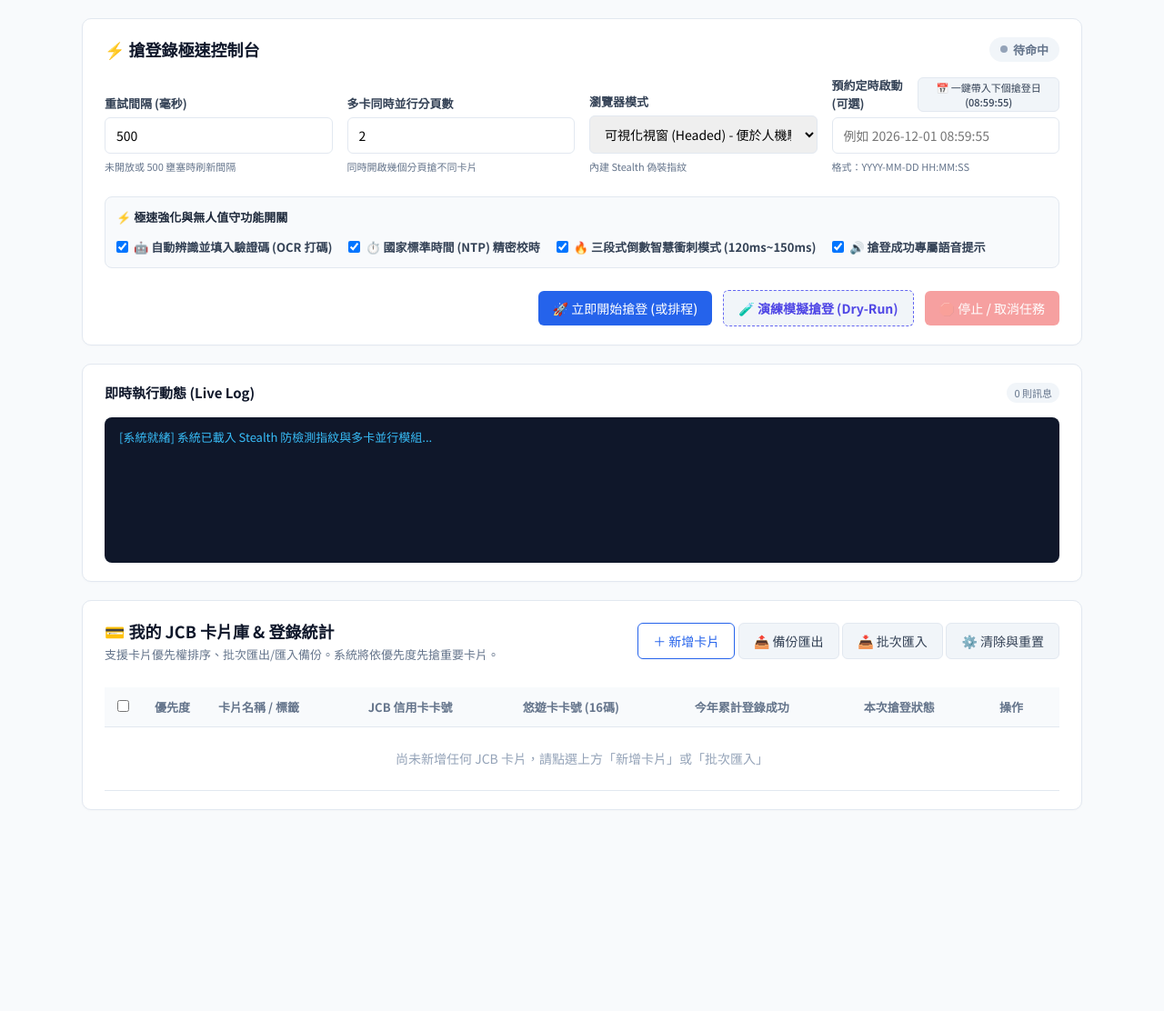
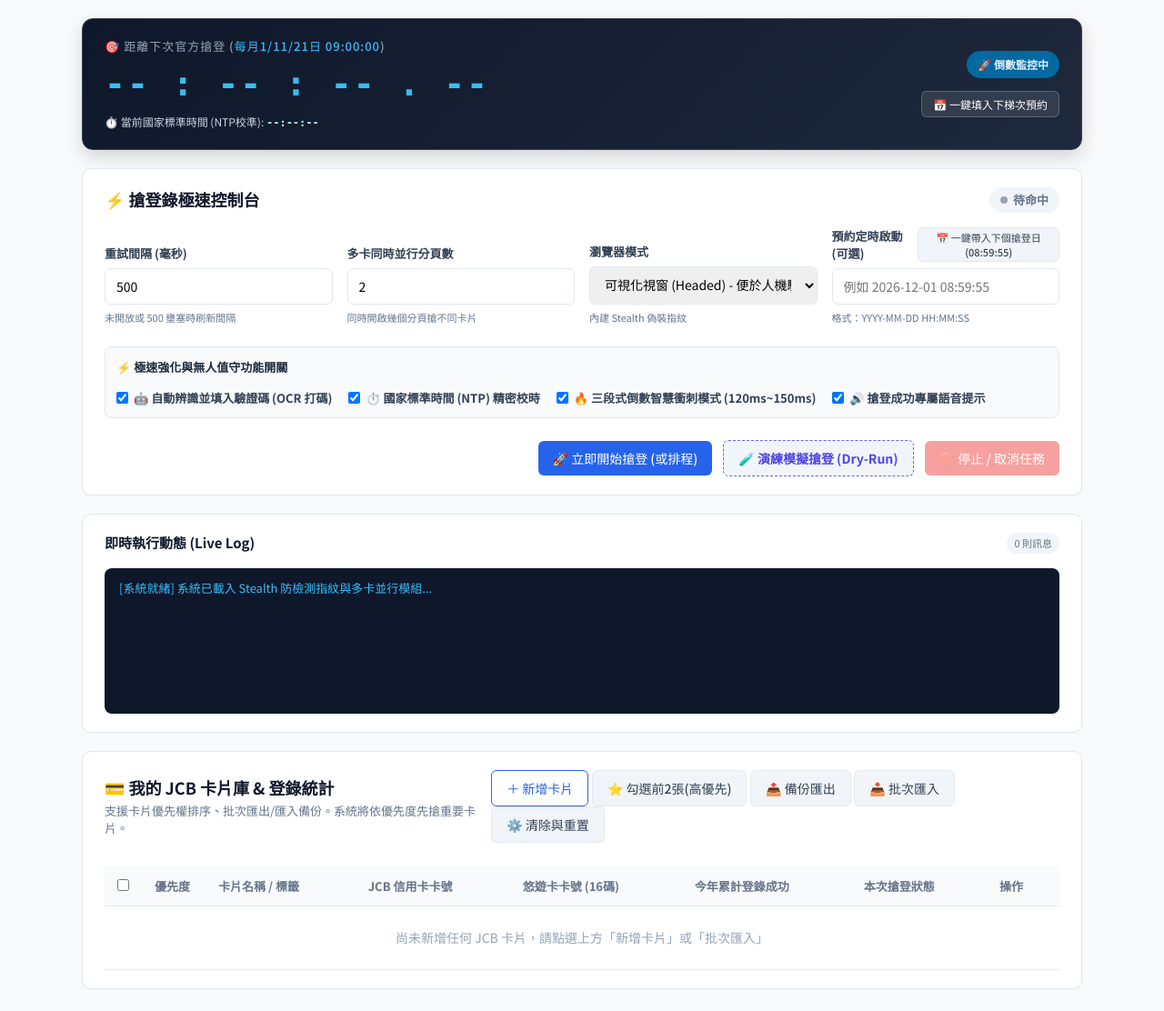
Before and after one commit to jmscyc/jcb-fastlogin-cloudrun, a FastAPI app: page / in a window 1280 px wide. Shown: the part 166-1278 px from the top of the page at 91% size. Before the commit the page ends 1057 px from the top, so only its background shows below. Run offline with FastAPI, Linux system fonts and the light colour scheme; data that the repository does not hold is empty.

Commit message:
feat: sync templates/index.html with HUD countdown, dual portal, proxy and lightbox enhancements

```diff
--- a/templates/index.html
+++ b/templates/index.html
@@ -24,6 +24,33 @@
                 <button class="btn-secondary" onclick="window.open('https://ezweb.easycard.com.tw/Event01/JCBMainServlet', '_blank')">開啟官方活動頁 ↗</button>
             </div>
         </header>
+
+        <!-- 頂部即時倒數與精準時鐘 HUD (大螢幕儀表) -->
+        <section class="card-panel countdown-hud-section" style="background: linear-gradient(135deg, #0f172a 0%, #1e293b 100%); color: #fff; padding: 20px 24px; border-radius: 12px; box-shadow: 0 8px 20px rgba(0,0,0,0.15); border: 1px solid #334155;">
+            <div style="display:flex; justify-content:space-between; align-items:center; flex-wrap:wrap; gap:16px;">
+                <div>
+                    <div style="font-size:13px; color:#94a3b8; font-weight:500; letter-spacing:1px; text-transform:uppercase;">
+                        🎯 距離下次官方搶登 (<span id="hud-target-date" style="color:#38bdf8;">每月1/11/21日 09:00:00</span>)
+                    </div>
+                    <div id="hud-countdown" style="font-size: 38px; font-weight: 800; font-family: monospace; letter-spacing: 2px; color: #38bdf8; margin: 4px 0;">
+                        -- : -- : -- . --
+                    </div>
+                    <div style="font-size:12px; color:#cbd5e1;">
+                        ⏱️ 當前國家標準時間 (NTP校準): <strong id="hud-current-time" style="color:#a7f3d0; font-family:monospace;">--:--:--</strong>
+                    </div>
+                </div>
+                <div style="text-align:right;">
+                    <div id="hud-badge" class="badge" style="background:#0369a1; color:#e0f2fe; font-size:12px; padding:6px 12px; font-weight:700;">
+                        🚀 倒數監控中
+                    </div>
+                    <div style="margin-top:8px;">
+                        <button type="button" class="btn-secondary" style="background:rgba(255,255,255,0.1); border:1px solid rgba(255,255,255,0.2); color:#fff; font-size:12px; padding:5px 12px;" onclick="fillNextSchedule()">
+                            📅 一鍵填入下梯次預約
+                        </button>
+                    </div>
+                </div>
+            </div>
+        </section>
 
         <!-- 搶登控制面板 -->
         <section class="card-panel control-section">
@@ -110,6 +137,7 @@
                 </div>
                 <div class="table-actions">
                     <button class="btn-outline" onclick="openAddModal()">＋ 新增卡片</button>
+                    <button class="btn-secondary" onclick="selectTopCards(2)">⭐ 勾選前2張(高優先)</button>
                     <button class="btn-secondary" onclick="exportCards()">📤 備份匯出</button>
                     <button class="btn-secondary" onclick="openImportModal()">📥 批次匯入</button>
                     <div class="dropdown">
@@ -225,6 +253,11 @@
                         <label>自訂 Webhook URL (支援 Discord / Slack / 外部轉發)</label>
                         <input type="text" id="set-webhook" placeholder="https://discord.com/api/webhooks/...">
                     </div>
+                    <div class="form-group">
+                        <label>🛡️ 防封鎖 HTTP Proxy 代理 (可選)</label>
+                        <input type="text" id="set-proxy" placeholder="例如 http://127.0.0.1:7890 或 http://user:pwd@ip:port">
+                        <span class="hint" style="font-size:11px; color:#64748b;">遇連線壅塞或頻繁探測時，自動透過此 Proxy 轉發，避免單一 IP 受限</span>
+                    </div>
                     <div class="modal-footer">
                         <button type="button" class="btn-secondary" onclick="testNotify()">🔔 測試推播</button>
                         <button type="button" class="btn-secondary" onclick="closeModal('settings-modal')">取消</button>
@@ -234,6 +267,23 @@
             </div>
         </div>
 
+        <!-- 📸 截圖檢視燈箱 Modal (Lightbox) -->
+        <div id="lightbox-modal" class="modal" onclick="closeLightbox(event)">
+            <div class="modal-content" style="max-width: 800px; padding: 16px; background:#0f172a; border:1px solid #334155; text-align:center;">
+                <div style="display:flex; justify-content:space-between; align-items:center; margin-bottom:12px; color:#fff;">
+                    <h3 style="font-size:16px;">📸 搶登成果與官方回應截圖存證</h3>
+                    <span class="close" style="color:#fff; font-size:24px; cursor:pointer;" onclick="closeModal('lightbox-modal')">&times;</span>
+                </div>
+                <div style="max-height: 75vh; overflow-y: auto; border-radius: 8px; background:#1e293b; padding:8px;">
+                    <img id="lightbox-img" src="" alt="搶登截圖" style="max-width:100%; border-radius:6px; box-shadow:0 4px 12px rgba(0,0,0,0.5);">
+                </div>
+                <div style="margin-top:12px; text-align:right;">
+                    <a id="lightbox-link" href="" target="_blank" class="btn-secondary" style="font-size:12px; text-decoration:none; display:inline-block;">在新分頁打開原始大圖 ↗</a>
+                    <button type="button" class="btn-secondary" style="font-size:12px; margin-left:8px;" onclick="closeModal('lightbox-modal')">關閉</button>
+                </div>
+            </div>
+        </div>
+
     </div>
 
     <script src="/static/js/app.js"></script>
```
